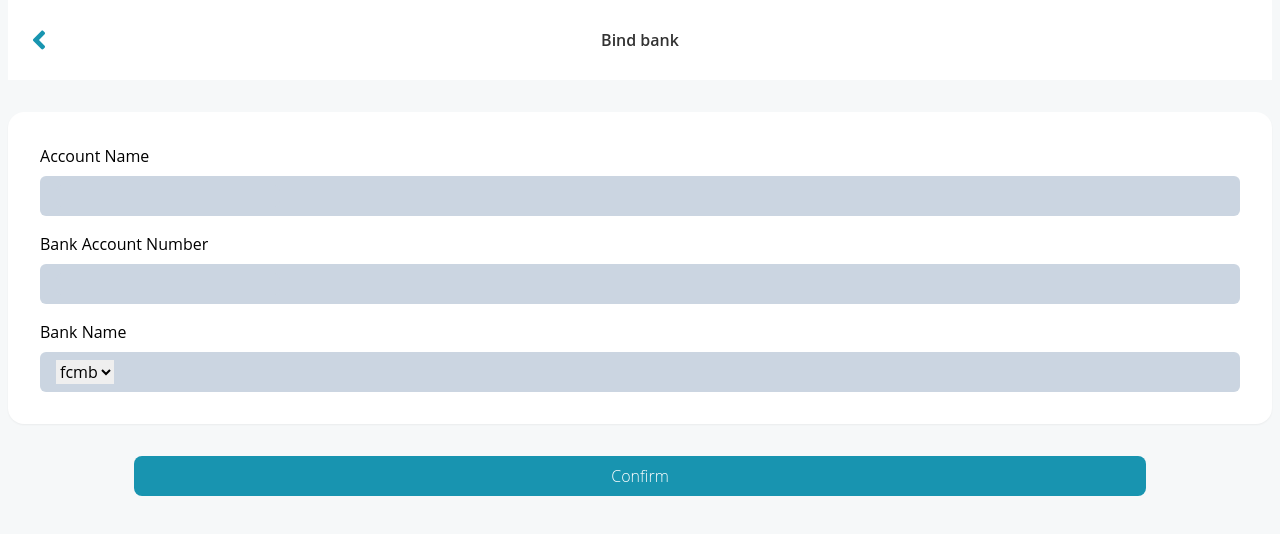
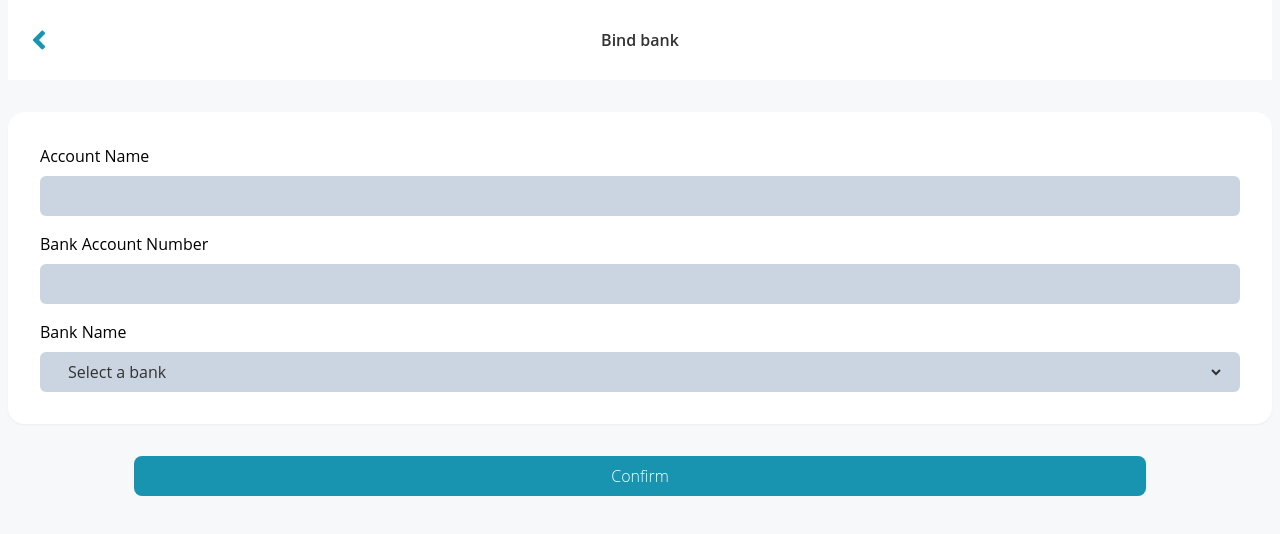
Before and after one commit to Sageer-M-Kabeer/charges_pots, a React (Create React App) app in the folder chargespots/: page /bind-card in a window 1280 px wide. Shown: the top 534 px of the page. Built offline with nearby package versions, Linux system fonts and the light colour scheme; sample sign-in values are in the browser's storage.

Commit message:
added bind card

```diff
--- a/chargespots/src/pages/BindCardPage.js
+++ b/chargespots/src/pages/BindCardPage.js
@@ -1,8 +1,10 @@
-import React, { useState, useEffect } from 'react';
+import React, { useState, useEffect } from 'react'
 import { FaAngleLeft } from 'react-icons/fa'
-import { TbCurrencyNaira } from 'react-icons/tb'
+// import { TbCurrencyNaira } from 'react-icons/tb'
 import { Link } from "react-router-dom";
 import axios from 'axios';
+import {useForm} from "react-hook-form";
+
 
 
 const BindCardPage = () => {
@@ -11,18 +13,26 @@ const BindCardPage = () => {
     const accessToken = localStorage.getItem('token');
 
 
+    const {
+        register,
+        handleSubmit,
+        reset,
+        formState : { errors }
+      }= useForm();
+
     const onSubmit = async (data,e) => {
         // e.preventDefault();
 
         try {
           // Fetch user data using the access token
-          const response = await axios.post('https://queentest.com.ng/account/bank-account/', {
+          const response = await axios.post('https://queentest.com.ng/account/bank-details/', {
               account_name: data.accname,
               account_number:data.accnum,
               bank_name : data.bankname,
             }, {
               headers: {
                 'Content-Type': 'application/json',
+                'Authorization': `Bearer ${accessToken}`,
               },
             withCredentials: true,
           });
@@ -30,13 +40,15 @@ const BindCardPage = () => {
           const details = response.data;
           if(response.status === 201){
               console.log(details)
+              alert("success")
           }
           else{
               console.log(details)
           }
         } catch (error) {
-          console.error('Error fetching user data:', error);
+          console.error('Error:', error.request.response.toString());
           console.log(data)
+          alert("error occured "+ error.request.response.toString())
         }
       };
 
@@ -59,6 +71,7 @@ const BindCardPage = () => {
         <div className="bg-[#f6f8f9] w-full h-screen">
             <div className="px-2 min-h-full">
                 <div className="min-h-full">
+                    <form onSubmit={handleSubmit(onSubmit)}>
                     <div className="relative z-10 leading-[22px] text-center bg-white">
                         <div className='relative flex items-center justify-between h-20 w-full'>
                             <div className='left-0 top-0 bottom-0 flex  items-center absolute p-[16px] text-[14px] cursor-pointer'>
@@ -81,8 +94,16 @@ const BindCardPage = () => {
                                 <div>
                                     <div className='mt-2 outline-none bg-slate-300 h-[40px] flex items-center py-2 px-4 rounded-md'>
                                         <div className=''>
-                                            {/* <font>NAra</font> */}
-                                            <input type='text' name ="accname" className='outline-none text-[#323232] bg-slate-300 px-2 rounded-md h-full w-full'></input>
+                                            <input  {...register('accname', {
+                                                required: 'proof is required',
+                                                validate: {
+                                                //   positive: (value) =>
+                                                    // parseFloat(value) > 0 || 'Amount must be positive',
+                                                //   min: (value) =>
+                                                    // parseFloat(value) >= 3000 || 'Minimum amount is N3,000',
+                                                },
+                                              })}
+                                            type='text' name ="accname" className='outline-none text-[#323232] bg-slate-300 px-2 rounded-md h-full w-full'></input>
                                         </div>
                                     </div>
                                 </div>
@@ -94,8 +115,16 @@ const BindCardPage = () => {
                                 <div>
                                     <div className='mt-2 outline-none bg-slate-300 h-[40px] flex items-center py-2 px-4 rounded-md'>
                                         <div className=''>
-                                            {/* <font>NAra</font> */}
-                                            <input type='text' name='accnum' className='outline-none text-[#323232] bg-slate-300 px-2 rounded-md h-full w-full'></input>
+                                            <input  {...register('accnum', {
+                                                required: 'proof is required',
+                                                validate: {
+                                                //   positive: (value) =>
+                                                    // parseFloat(value) > 0 || 'Amount must be positive',
+                                                //   min: (value) =>
+                                                    // parseFloat(value) >= 3000 || 'Minimum amount is N3,000',
+                                                },
+                                              })}
+                                             type='text' name='accnum' className='outline-none text-[#323232] bg-slate-300 px-2 rounded-md h-full w-full'></input>
                                         </div>
                                     </div>
                                 </div>
@@ -106,21 +135,29 @@ const BindCardPage = () => {
                                 </div>
                                 <div>
                                     <div className='mt-2 outline-none bg-slate-300 h-[40px] flex items-center py-2 px-4 rounded-md'>
-                                        <select className=''>
-                                            {/* <font>NAra</font> */}
-                                            <option value="Bank1" className='outline-none text-[#323232] bg-slate-300 px-2 rounded-md h-full w-full'>
-                                                fcmb
+                                    <select
+                                            {...register('bankname', {
+                                                required: 'Bank name is required',
+                                            })}
+                                            className='outline-none text-[#323232] bg-slate-300 px-2 rounded-md h-full w-full'
+                                            >
+                                            <option value="" disabled selected>
+                                                Select a bank
                                             </option>
-                                        </select>
+                                            <option value="Palmpay">Palmpay</option>
+                                            {/* <option value="fCM">FCMB</option> */}
+                                            {/* <option value="uba">UBA</option> */}
+                                            <option value="Opay">OPay</option>
+                                    </select>
                                     </div>
                                 </div>
                             </div>
                         </div>
                     </div>
                     <div className='flex justify-center items-center'>
-                        <button onClick={onSubmit} className='py-2 px-4 bg-[#1894b0]  text-white rounded-lg font-extralight w-[80%] mx-2 '>Confirm</button>
+                        <button className='py-2 px-4 bg-[#1894b0]  text-white rounded-lg font-extralight w-[80%] mx-2 '>Confirm</button>
                     </div>
-
+                    </form>
 
                 </div>
             </div>
```
